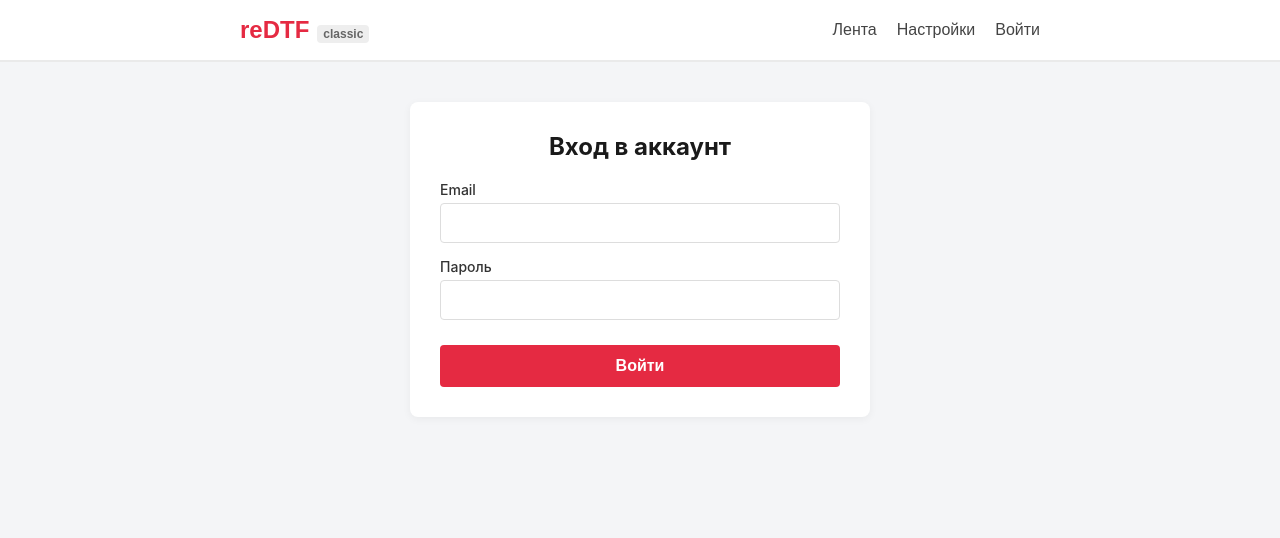
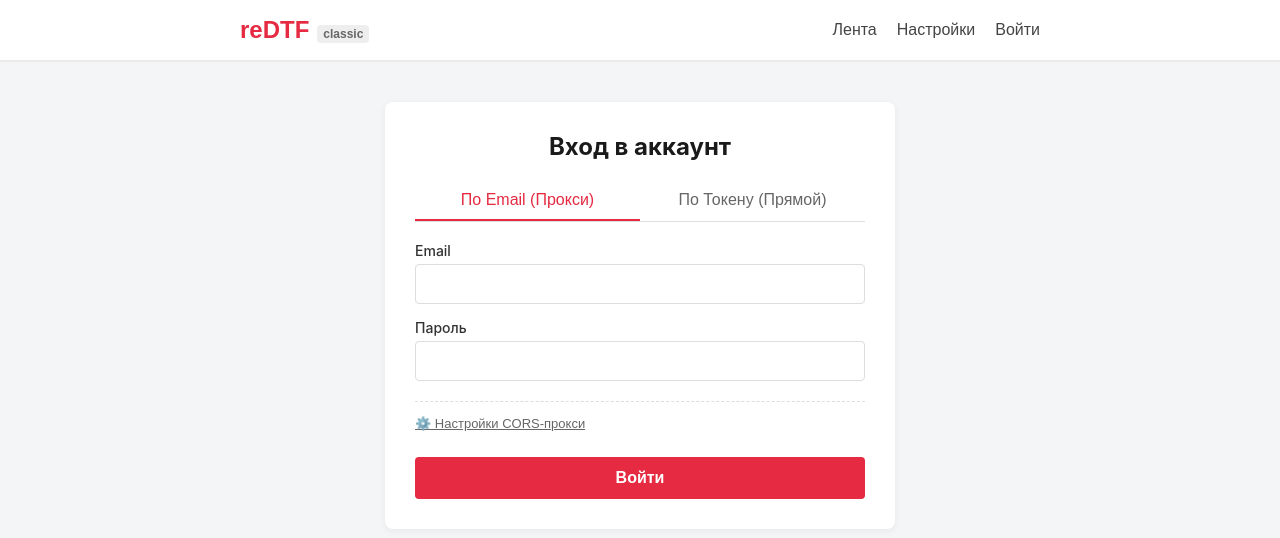
Before and after one commit to re-dtf/client, a SvelteKit app: page /login in a window 1280 px wide. Shown: the top 538 px of the page. Built offline with nearby package versions, Linux system fonts and the light colour scheme.

Commit message:
Refactor login with proxy or BYOT options

```diff
--- a/src/lib/api/providers/dtf.ts
+++ b/src/lib/api/providers/dtf.ts
@@ -98,12 +98,20 @@ export const dtfApiProvider: ApiProvider = {
 		formData.append('password', password);
 
 		let response;
+		let proxyBase = authStorage.proxyUrl || import.meta.env.VITE_AUTH_PROXY_URL || '';
+		proxyBase = proxyBase.replace(/\/$/, '');
+
+		if (!proxyBase) {
+			throw new Error('Укажите URL прокси сервера в настройках ниже (или задайте переменную VITE_AUTH_PROXY_URL), прямой запрос логина заблокирован CORS политикой DTF.');
+		}
+
+		const targetUrl = `${proxyBase}/v3.4/auth/email/login`;
+
 		try {
-			response = await fetch(`${authUrl}/auth/email/login`, {
+			response = await fetch(targetUrl, {
 				method: 'POST',
 				headers: {
-					'Accept': 'application/json',
-					'x-device-token': 'v1'
+					'Accept': 'application/json'
 				},
 				body: formData
 			});
@@ -120,6 +128,30 @@ export const dtfApiProvider: ApiProvider = {
 		const sessionData = json.data || json; // fallback in case API returns unwrapped
 
 		return sessionData as Session;
+	},
+
+	async loginByToken(token: string): Promise<Session> {
+		// Мы используем фейковую сессию, так как у нас есть только accessToken.
+		// Refresh token нам недоступен при ручном вводе, но сессия будет работать пока токен жив.
+		const sessionData: Session = {
+			type: 'Bearer',
+			accessToken: token,
+			refreshToken: '',
+			accessExpTimestamp: Math.floor(Date.now() / 1000) + 86400 * 30, // 30 дней
+			refreshExpTimestamp: 0
+		};
+
+		authStorage.session = sessionData;
+
+		// Проверим токен запросом профиля
+		try {
+			await fetchWithAuth(`${baseUrl}/user/me`, {}, 'x-device-token');
+		} catch (e) {
+			authStorage.logout();
+			throw new Error('Токен недействителен или устарел');
+		}
+
+		return sessionData;
 	},
 
 	async reactToComment(commentId: number, reactionId: number): Promise<void> {
--- a/src/lib/api/types.ts
+++ b/src/lib/api/types.ts
@@ -57,6 +57,8 @@ export interface Session {
 
 export interface ApiProvider {
 	name: string;
+	login?(email: string, password: string): Promise<Session>;
+	loginByToken?(token: string): Promise<Session>;
 	getPosts(cursor?: { lastId: number; lastSortingValue: number }): Promise<PaginatedResult<Post>>;
 	getPost(id: number): Promise<Post>;
 	getComments(postId: number, cursor?: { lastId: number; lastSortingValue: number }, sorting?: string): Promise<PaginatedResult<Comment>>;
--- a/src/lib/storage/auth.svelte.ts
+++ b/src/lib/storage/auth.svelte.ts
@@ -2,11 +2,14 @@ import { persistedState } from './persisted.svelte';
 import type { Session } from '$lib/api/types';
 
 const sessionState = persistedState<Session | null>('redtf:auth:session', null);
+const proxyUrlState = persistedState<string>('redtf:auth:proxy_url', '');
 
 export const authStorage = {
 	get session() { return sessionState.value; },
 	set session(v) { sessionState.value = v; },
 	get dtfToken() { return sessionState.value?.accessToken || ''; },
 	get isAuthenticated() { return !!sessionState.value?.accessToken; },
+	get proxyUrl() { return proxyUrlState.value; },
+	set proxyUrl(v) { proxyUrlState.value = v; },
 	logout() { sessionState.value = null; }
 };
--- a/src/routes/login/+page.svelte
+++ b/src/routes/login/+page.svelte
@@ -1,23 +1,57 @@
 <script lang="ts">
 	import { api } from '$lib/api/index.svelte';
+	import { authStorage } from '$lib/storage/auth.svelte';
 	import { goto } from '$app/navigation';
 
+	let loginMethod: 'email' | 'token' = $state('email');
+
+	// Email fields
 	let email = $state('');
 	let password = $state('');
+	let proxyUrl = $state(authStorage.proxyUrl || '');
+	let showAdvanced = $state(false);
+
+	// Token fields
+	let token = $state('');
+
 	let error = $state('');
 	let isLoading = $state(false);
 
-	async function handleSubmit(event: Event) {
+	$effect(() => {
+		authStorage.proxyUrl = proxyUrl;
+	});
+
+	async function handleEmailSubmit(event: Event) {
 		event.preventDefault();
-
 		isLoading = true;
 		error = '';
 
 		try {
+			if (!api.login) throw new Error('Метод логина не реализован в провайдере');
 			await api.login(email, password);
 			goto('/');
 		} catch (err: any) {
 			error = err.message || 'Произошла ошибка при авторизации';
+			if (error.includes('Failed to fetch') || error.includes('CORS')) {
+				error = 'Пожалуйста, укажите рабочий URL прокси сервера в настройках ниже, либо войдите по токену.';
+				showAdvanced = true;
+			}
+		} finally {
+			isLoading = false;
+		}
+	}
+
+	async function handleTokenSubmit(event: Event) {
+		event.preventDefault();
+		isLoading = true;
+		error = '';
+
+		try {
+			if (!api.loginByToken) throw new Error('Метод логина по токену не реализован');
+			await api.loginByToken(token.trim());
+			goto('/');
+		} catch (err: any) {
+			error = err.message || 'Произошла ошибка проверки токена';
 		} finally {
 			isLoading = false;
 		}
@@ -27,7 +61,17 @@
 <div class="login-container">
 	<h1>Вход в аккаунт</h1>
 
-	<form onsubmit={handleSubmit} class="login-form">
+	<div class="tabs">
+		<button class="tab" class:active={loginMethod === 'email'} onclick={() => { loginMethod = 'email'; error = ''; }}>
+			По Email (Прокси)
+		</button>
+		<button class="tab" class:active={loginMethod === 'token'} onclick={() => { loginMethod = 'token'; error = ''; }}>
+			По Токену (Прямой)
+		</button>
+	</div>
+
+	{#if loginMethod === 'email'}
+		<form onsubmit={handleEmailSubmit} class="login-form">
 			<div class="form-group">
 				<label for="email">Email</label>
 				<input type="email" id="email" bind:value={email} required disabled={isLoading} />
@@ -38,19 +82,59 @@
 				<input type="password" id="password" bind:value={password} required disabled={isLoading} />
 			</div>
 
+			<div class="advanced-section">
+				<button type="button" class="toggle-advanced" onclick={() => showAdvanced = !showAdvanced}>
+					{showAdvanced ? 'Скрыть настройки CORS-прокси' : '⚙️ Настройки CORS-прокси'}
+				</button>
+
+				{#if showAdvanced}
+					<div class="advanced-content">
+						<p class="help-text">В связи с CORS-блокировкой запросов входа от DTF, логин по паролю возможен только через прокси. Вы можете воспользоваться официальным прокси, или развернуть свой: https://github.com/re-dtf/proxy.</p>
+						<div class="form-group">
+							<label for="proxy">URL Прокси (оставьте пустым для использования прокси от автора проекта)</label>
+							<input type="url" id="proxy" bind:value={proxyUrl} placeholder="https://auth-proxy.example.workers.dev" disabled={isLoading} />
+						</div>
+					</div>
+				{/if}
+			</div>
+
 			{#if error}
 				<div class="error-message">{error}</div>
 			{/if}
 
-		<button type="submit" disabled={isLoading}>
+			<button type="submit" disabled={isLoading} class="submit-btn">
 				{isLoading ? 'Вход...' : 'Войти'}
 			</button>
 		</form>
+	{:else}
+		<form onsubmit={handleTokenSubmit} class="login-form">
+			<div class="help-text info-box">
+				Вход по токену работает напрямую с API DTF без использования серверов-прокси (100% безопасно).<br/><br/>
+				1. Зайдите на официальный сайт dtf.ru<br/>
+				2. Откройте DevTools (F12) -> Application -> Local Storage<br/>
+				3. Скопируйте значение ключа <b>osnova-aid</b> или достаньте токен из запросов.<br/>
+				<em>(Обычно это x-device-token)</em>
+			</div>
+
+			<div class="form-group">
+				<label for="device_secret">Access Token (x-device-token)</label>
+				<input type="text" id="device_secret" name="auth-token-manual" autocomplete="new-password" bind:value={token} required disabled={isLoading} placeholder="Введите ваш токен..." />
+			</div>
+
+			{#if error}
+				<div class="error-message">{error}</div>
+			{/if}
+
+			<button type="submit" disabled={isLoading} class="submit-btn">
+				{isLoading ? 'Проверка...' : 'Войти по токену'}
+			</button>
+		</form>
+	{/if}
 </div>
 
 <style>
 	.login-container {
-		max-width: 400px;
+		max-width: 450px;
 		margin: 40px auto;
 		background: white;
 		padding: 30px;
@@ -63,6 +147,34 @@
 		margin-bottom: 20px;
 		font-size: 24px;
 		text-align: center;
+	}
+
+	.tabs {
+		display: flex;
+		border-bottom: 1px solid #ddd;
+		margin-bottom: 20px;
+	}
+
+	.tab {
+		flex: 1;
+		background: none;
+		border: none;
+		padding: 10px;
+		font-size: 16px;
+		cursor: pointer;
+		color: #666;
+		border-bottom: 2px solid transparent;
+		transition: all 0.2s;
+	}
+
+	.tab:hover {
+		background: #f9f9f9;
+	}
+
+	.tab.active {
+		color: #e52a42;
+		border-bottom-color: #e52a42;
+		font-weight: 500;
 	}
 
 	.login-form {
@@ -95,7 +207,7 @@
 		border-color: #e52a42;
 	}
 
-	button {
+	.submit-btn {
 		background: #e52a42;
 		color: white;
 		border: none;
@@ -108,11 +220,11 @@
 		margin-top: 10px;
 	}
 
-	button:hover:not(:disabled) {
+	.submit-btn:hover:not(:disabled) {
 		background: #d41f35;
 	}
 
-	button:disabled {
+	.submit-btn:disabled {
 		opacity: 0.7;
 		cursor: not-allowed;
 	}
@@ -124,4 +236,46 @@
 		border-radius: 4px;
 		font-size: 14px;
 	}
+
+	.advanced-section {
+		margin-top: 5px;
+		border-top: 1px dashed #ddd;
+		padding-top: 10px;
+	}
+
+	.toggle-advanced {
+		background: none;
+		border: none;
+		color: #666;
+		font-size: 13px;
+		cursor: pointer;
+		padding: 0;
+		text-decoration: underline;
+	}
+
+	.toggle-advanced:hover {
+		color: #333;
+	}
+
+	.advanced-content {
+		margin-top: 15px;
+		background: #f9f9f9;
+		padding: 15px;
+		border-radius: 4px;
+	}
+
+	.help-text {
+		font-size: 13px;
+		color: #555;
+		margin-top: 0;
+		margin-bottom: 10px;
+		line-height: 1.4;
+	}
+
+	.info-box {
+		background: #f0f7ff;
+		padding: 12px;
+		border-radius: 4px;
+		border-left: 3px solid #0066cc;
+	}
 </style>
```
Lines whose indentation alone changed are shown as unchanged.
